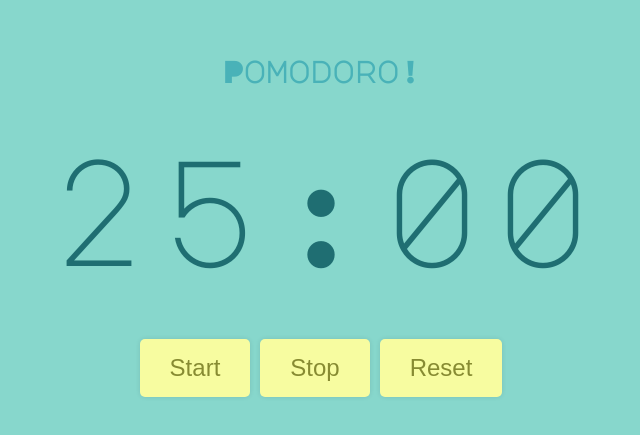
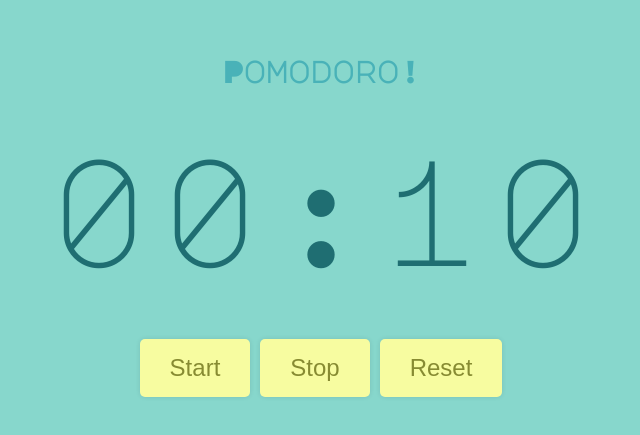
Before and after one commit to lfrederick2106/pomodoro, a React (Create React App) app: page / in a window 1280 px wide. Shown: the part 177-612 px from the top of the page, without its empty margins (319-959 px from the left). Built offline with nearby package versions, Linux system fonts and the light colour scheme; the HTML template or start-up script is replaced by a standard one.

Commit message:
added functional syntax to startTimer

```diff
--- a/src/App.js
+++ b/src/App.js
@@ -7,11 +7,11 @@ function padTime(time) {
 
 export default function App() {
   const [title, setTitle] = useState("Let the countdown begin!");
-  const [timeLeft, setTimeLeft] = useState(25 * 60);
+  const [timeLeft, setTimeLeft] = useState(10);
 
   function startTimer() {
     setInterval(() => {
-      setTimeLeft(timeLeft - 1);
+      setTimeLeft((timeLeft) => timeLeft - 1);
     }, 1000);
   }
 
```
